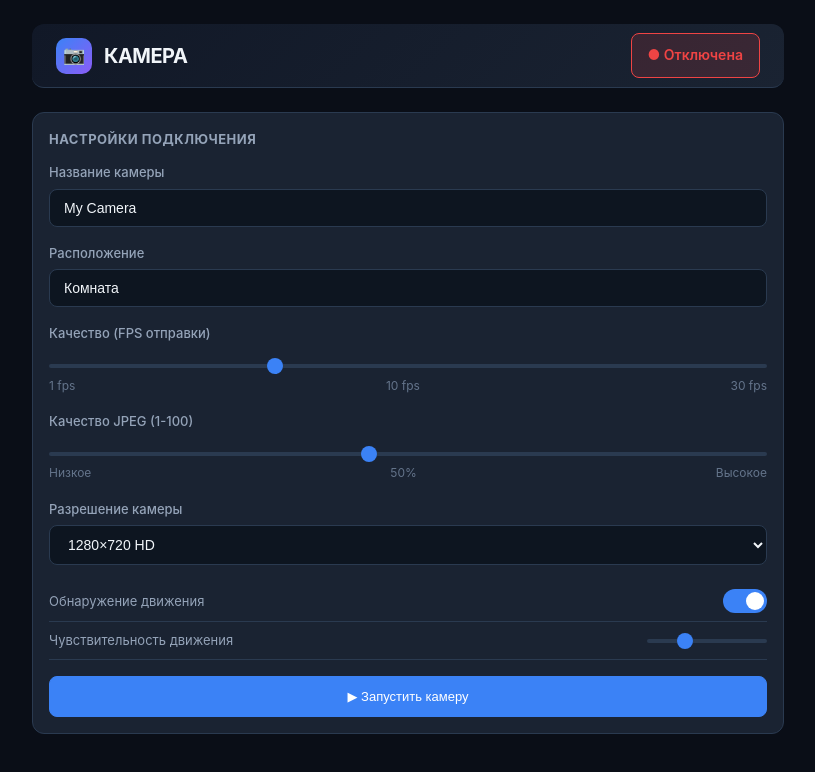
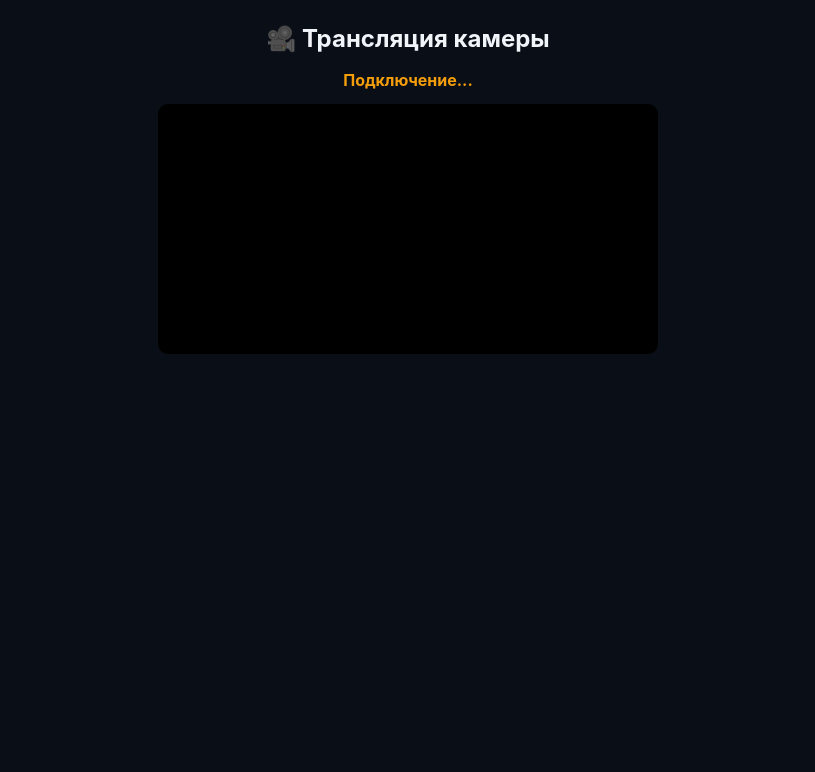
Before and after one commit to MahnachIvan-dev/Secert-Cameras, a website: page public/camera.html in a window 1280 px wide. Shown: the whole page, without its empty margins (232-1047 px from the left). Drawn offline with Linux system fonts and the light colour scheme.

Commit message:
Update camera.html

```diff
--- a/public/camera.html
+++ b/public/camera.html
@@ -3,126 +3,15 @@
 <head>
   <meta charset="UTF-8">
   <meta name="viewport" content="width=device-width, initial-scale=1.0">
-  <title>Камера — Подключение</title>
+  <title>Камера</title>
   <link rel="stylesheet" href="styles.css">
 </head>
 <body>
-<div class="camera-page">
-
-  <div class="header" style="border-radius: var(--radius); margin-bottom: 24px;">
-    <div class="header-logo">
-      <div class="icon">📷</div>
-      <span>КАМЕРА</span>
-    </div>
-    <div id="statusIndicator" class="status-indicator status-disconnected">
-      ● Отключена
-    </div>
-  </div>
-
-  <div id="settingsSection">
-    <div class="control-card" style="margin-bottom: 20px;">
-      <h3>Настройки подключения</h3>
-      <div class="form-group">
-        <label class="form-label">Название камеры</label>
-        <input class="form-input" id="cameraName" type="text" value="My Camera">
-      </div>
-      <div class="form-group">
-        <label class="form-label">Расположение</label>
-        <input class="form-input" id="cameraLocation" type="text" value="Комната">
-      </div>
-      <div class="form-group">
-        <label class="form-label">Качество (FPS отправки)</label>
-        <input type="range" id="fpsRange" min="1" max="30" value="10">
-        <div style="display:flex; justify-content:space-between; font-size:12px; color:var(--text-muted)">
-          <span>1 fps</span>
-          <span id="fpsValue">10 fps</span>
-          <span>30 fps</span>
-        </div>
-      </div>
-      <div class="form-group">
-        <label class="form-label">Качество JPEG (1-100)</label>
-        <input type="range" id="qualityRange" min="10" max="100" value="50">
-        <div style="display:flex; justify-content:space-between; font-size:12px; color:var(--text-muted)">
-          <span>Низкое</span>
-          <span id="qualityValue">50%</span>
-          <span>Высокое</span>
-        </div>
-      </div>
-      <div class="form-group">
-        <label class="form-label">Разрешение камеры</label>
-        <select class="form-select" id="resolutionSelect">
-          <option value="640x480">640×480</option>
-          <option value="1280x720" selected>1280×720 HD</option>
-          <option value="1920x1080">1920×1080 Full HD</option>
-        </select>
-      </div>
-      <div class="setting-row">
-        <span class="setting-label">Обнаружение движения</span>
-        <label class="toggle-switch">
-          <input type="checkbox" id="motionDetection" checked>
-          <span class="toggle-slider"></span>
-        </label>
-      </div>
-      <div class="setting-row">
-        <span class="setting-label">Чувствительность движения</span>
-        <input type="range" id="motionSensitivity" min="1" max="100" value="30" style="width:120px">
-      </div>
-      <div style="margin-top: 16px;">
-        <button class="btn btn-primary" onclick="startCamera()" style="width:100%; justify-content:center; padding: 12px;">
-          ▶ Запустить камеру
-        </button>
-      </div>
-    </div>
-  </div>
-
-  <div id="previewSection" style="display: none;">
-    <div class="camera-preview">
-      <video id="videoPreview" autoplay playsinline muted></video>
-      <canvas id="motionCanvas"></canvas>
-    </div>
-
-    <div class="camera-controls">
-      <div class="control-card">
-        <h3>Статус</h3>
-        <div class="setting-row">
-          <span class="setting-label">ID камеры</span>
-          <span class="setting-value" id="cameraId">—</span>
-        </div>
-        <div class="setting-row">
-          <span class="setting-label">Разрешение</span>
-          <span class="setting-value" id="resInfo">—</span>
-        </div>
-        <div class="setting-row">
-          <span class="setting-label">Кадров отправлено</span>
-          <span class="setting-value" id="frameCount">0</span>
-        </div>
-        <div class="setting-row">
-          <span class="setting-label">Движение</span>
-          <span class="setting-value" id="motionStatus">Нет</span>
-        </div>
-      </div>
-
-      <div class="control-card">
-        <h3>Управление</h3>
-        <div style="display:flex; flex-direction:column; gap:8px;">
-          <button class="btn btn-danger" onclick="stopCamera()" style="justify-content:center;">■ Остановить</button>
-          <button class="btn" onclick="toggleMotion()" id="motionToggleBtn" style="justify-content:center;">
-            👁 Движение: ВКЛ
-          </button>
-        </div>
-      </div>
-    </div>
-
-    <div class="control-card">
-      <h3>Логи</h3>
-      <div class="log-output" id="logOutput"></div>
-    </div>
-  </div>
-
+<div class="camera-page" style="padding:20px; text-align:center;">
+  <h2>🎥 Трансляция камеры</h2>
+  <div id="status" style="margin:10px; font-weight:bold; color:var(--warning);">Подключение...</div>
+  <video id="videoPreview" autoplay playsinline muted style="width:100%; max-width:500px; border-radius:10px; background:#000;"></video>
 </div>
-
-<div class="toast-container" id="toastContainer"></div>
-
 <script src="camera.js"></script>
 </body>
 </html>
```
